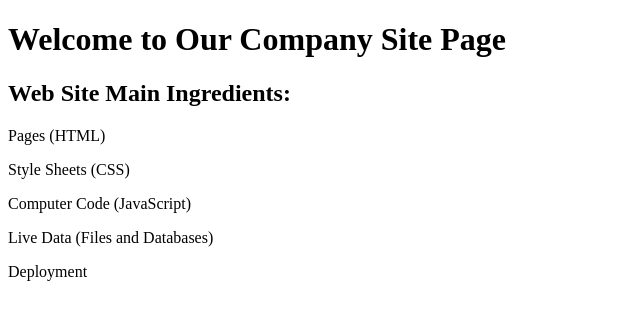
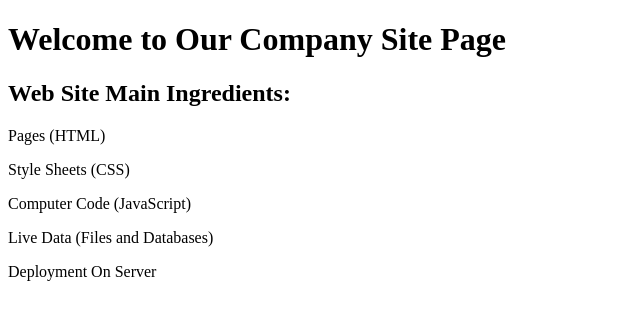
Before and after one commit to oumaimatoraif/ci-cd-test, a plain HTML site: page index.html in a window 1280 px wide. Shown: the full height of the page, 0-640 px from the left. Drawn offline with Linux system fonts and the light colour scheme.

Commit message:
Update index.html

```diff
--- a/index.html
+++ b/index.html
@@ -14,7 +14,7 @@
   <p>Style Sheets (CSS)</p>
   <p>Computer Code (JavaScript)</p>
   <p>Live Data (Files and Databases)</p>
-  <p> Deployment </p>
+  <p> Deployment On Server</p>
 
 </body>
 
```
